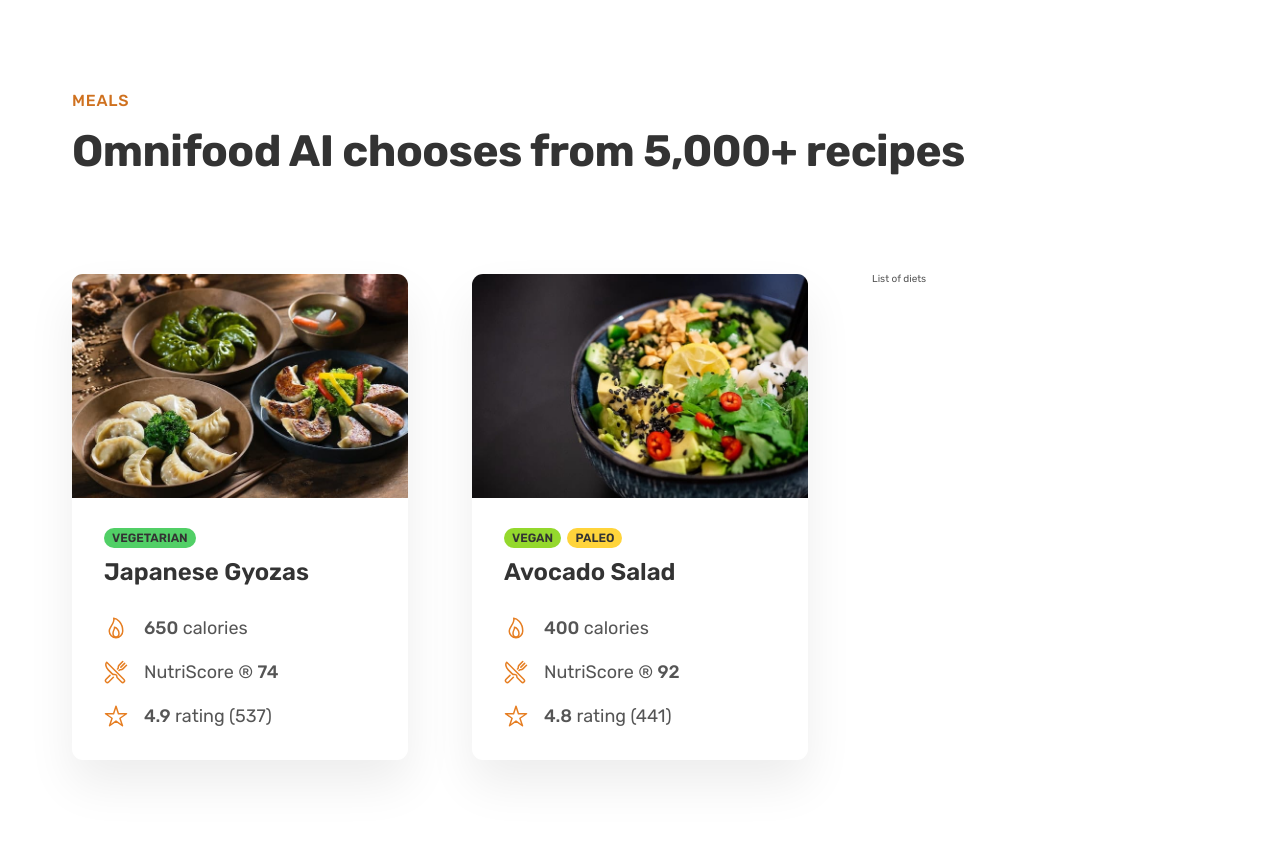
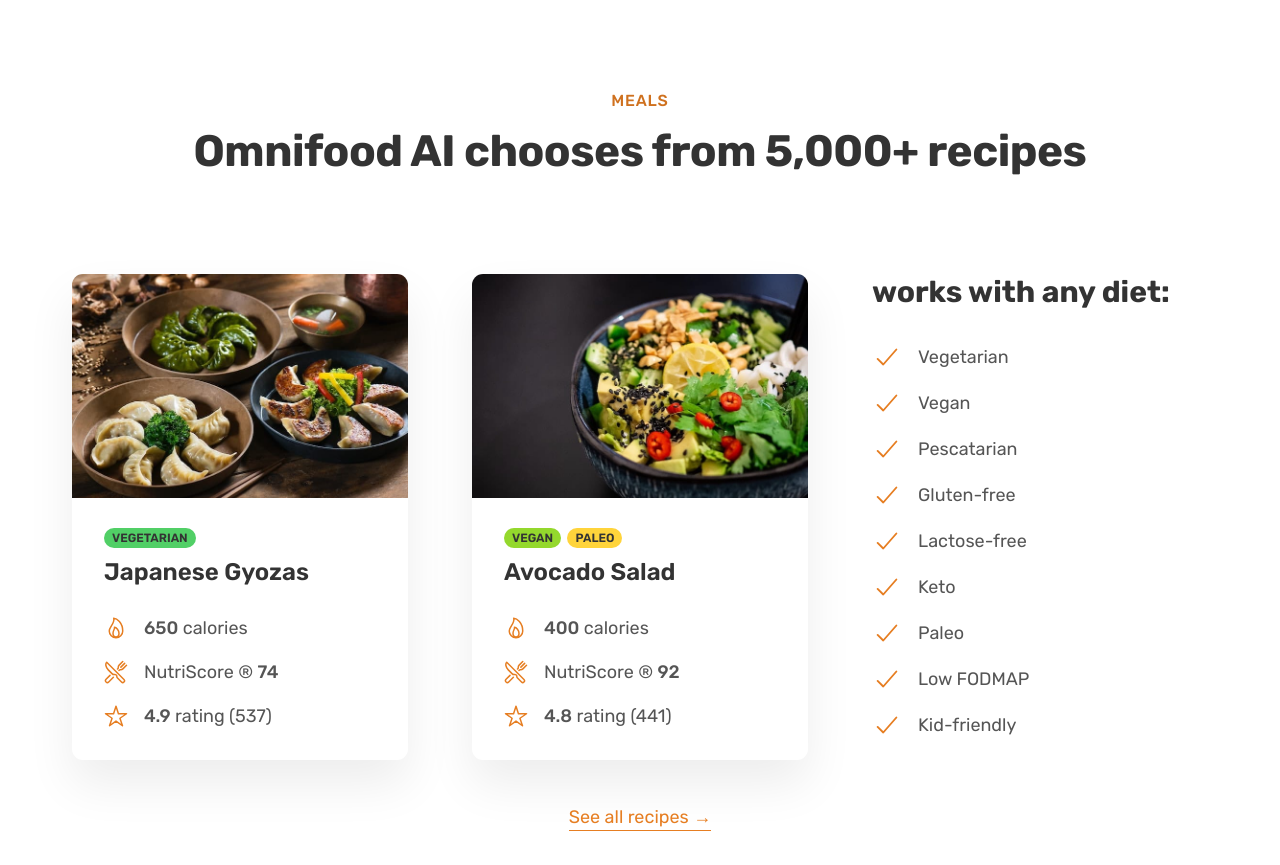
Before and after one commit to jenish-devani/Omnifood, a plain HTML site: page index.html in a window 1280 px wide. Shown: the part 2452-3317 px from the top of the page. Drawn offline with nearby package versions, Linux system fonts and the light colour scheme.

Commit message:
Meals Section completed

```diff
--- a/index.html
+++ b/index.html
@@ -21,6 +21,7 @@
         </nav>
       </div>
     </header>
+
     <section class="hero">
       <div class="hero-container">
         <div class="hero-left">
@@ -137,7 +138,7 @@
     </section>
 
     <section class="section-meals">
-      <div class="container">
+      <div class="container center-text">
         <span class="subheading">Meals</span>
         <h2 class="heading-secondary">
           Omnifood AI chooses from 5,000+ recipes
@@ -199,7 +200,50 @@
             </ul>
           </div>
         </div>
-        <div class="list">List of diets</div>
+        <div class="diets">
+          <h3 class="heading-tertiary">works with any diet:</h3>
+          <ul class="list">
+            <li class="list-item">
+              <ion-icon class="list-icon" name="checkmark-outline"></ion-icon>
+              <span>Vegetarian</span>
+            </li>
+            <li class="list-item">
+              <ion-icon class="list-icon" name="checkmark-outline"></ion-icon
+              ><span>Vegan</span>
+            </li>
+            <li class="list-item">
+              <ion-icon class="list-icon" name="checkmark-outline"></ion-icon>
+              <span>Pescatarian</span>
+            </li>
+            <li class="list-item">
+              <ion-icon class="list-icon" name="checkmark-outline"></ion-icon>
+              <span>Gluten-free</span>
+            </li>
+            <li class="list-item">
+              <ion-icon class="list-icon" name="checkmark-outline"></ion-icon>
+              <span>Lactose-free</span>
+            </li>
+            <li class="list-item">
+              <ion-icon class="list-icon" name="checkmark-outline"></ion-icon
+              ><span>Keto</span>
+            </li>
+            <li class="list-item">
+              <ion-icon class="list-icon" name="checkmark-outline"></ion-icon
+              ><span>Paleo</span>
+            </li>
+            <li class="list-item">
+              <ion-icon class="list-icon" name="checkmark-outline"></ion-icon
+              ><span>Low FODMAP</span>
+            </li>
+            <li class="list-item">
+              <ion-icon class="list-icon" name="checkmark-outline"></ion-icon>
+              <span>Kid-friendly</span>
+            </li>
+          </ul>
+        </div>
+      </div>
+      <div class="container all-recipes">
+        <a href="#" class="link">See all recipes &rarr;</a>
       </div>
     </section>
     <script
--- a/index.scss
+++ b/index.scss
@@ -48,6 +48,14 @@
   line-height: 1.2;
   margin-bottom: 9.6rem;
 }
+
+.heading-tertiary {
+  font-size: 3rem;
+  line-height: 1.2;
+  color: #333;
+  margin-bottom: 3.2rem;
+}
+
 .subheading {
   display: block;
   font-size: 1.6rem;
@@ -56,6 +64,10 @@
   text-transform: uppercase;
   margin-bottom: 1.6rem;
   letter-spacing: 0.75px;
+}
+
+.center-text {
+  text-align: center;
 }
 
 .container {
@@ -245,12 +257,6 @@
     font-weight: 600;
     color: #ddd;
   }
-  .heading-tertiary {
-    font-size: 3rem;
-    line-height: 1.2;
-    color: #333;
-    margin-bottom: 3.2rem;
-  }
   .step-description {
     font-size: 1.8rem;
     line-height: 1.6;
@@ -295,10 +301,16 @@
   padding: 0 0 9.6rem 0;
 }
 
+.meal:hover {
+  transform: translateY(-1.2rem);
+  box-shadow: 0 3.2rem 6.4rem rgba($color: #000000, $alpha: 0.06);
+}
+
 .meal {
   box-shadow: 0 2.4rem 4.8rem rgba($color: #000000, $alpha: 0.075);
   border-radius: 11px;
   overflow: hidden;
+  transition: all 0.4s;
 
   .meal-content {
     padding: 2.8rem 3.2rem 3.2rem 3.2rem;
@@ -358,3 +370,45 @@
     }
   }
 }
+
+.diets {
+  .list {
+    display: flex;
+    flex-direction: column;
+    gap: 1.6rem;
+  }
+
+  .list-item {
+    display: flex;
+    align-items: center;
+    list-style: none;
+    font-size: 1.8rem;
+    gap: 1.6rem;
+  }
+  .list-icon {
+    width: 3rem;
+    height: 3rem;
+    color: #e67e22;
+  }
+}
+
+.all-recipes {
+  margin-top: 4.8rem;
+  text-align: center;
+  font-size: 1.8rem;
+
+  .link:link,
+  .link:visited {
+    color: #e67e22;
+    text-decoration: none;
+    border-bottom: 1px solid currentColor;
+    padding-bottom: 2px;
+    transition: all 0.3s;
+  }
+
+  .link:hover,
+  .link:active {
+    color: #cf711f;
+    border-bottom: 1px solid transparent;
+  }
+}
```
Also changed, not shown: index.css, 1 other file.
